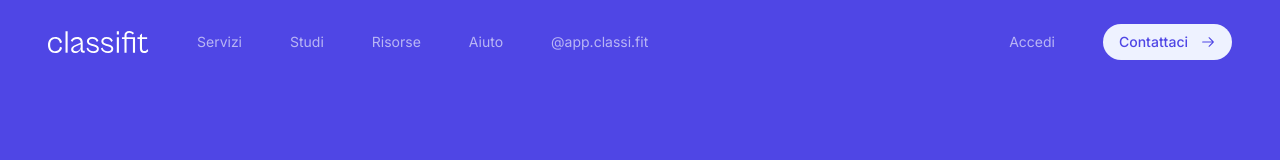
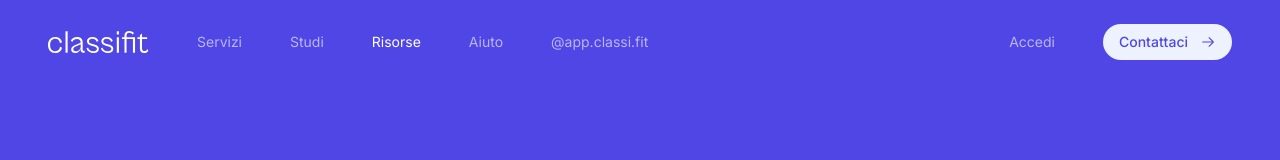
Before and after one commit to classifit/classifit-website, a Next.js app: page /blog in a window 1280 px wide. Shown: the top 160 px of the page. Built offline with nearby package versions, Linux system fonts and the light colour scheme.

Commit message:
current link color

```diff
--- a/components/sections/navbar.tsx
+++ b/components/sections/navbar.tsx
@@ -1,3 +1,5 @@
+"use client";
+import { usePathname } from "next/navigation";
 import Image from "next/image";
 import {
   DropdownMenu,
@@ -17,6 +19,7 @@ import { Button } from "../ui/button";
 import Link from "next/link";
 
 export default function Navbar() {
+  const pathname = usePathname();
   return (
     <nav className="flex items-center justify-between max-w-[1280px] px-12 py-6 bg-primary mx-auto">
       <div className="flex items-center gap-12">
@@ -33,7 +36,11 @@ export default function Navbar() {
           />
         </Link>
         <DropdownMenu>
-          <DropdownMenuTrigger className="opacity-60 hover:opacity-100 text-sm">
+          <DropdownMenuTrigger className={
+              pathname == "/servizi/prenotazioni" || pathname == "/servizi/calendario" || pathname == "/servizi/pacchetti" || pathname == "/servizi/sito-su-misura" || pathname == "/servizi/servizi-aggiuntivi"
+                ? "text-sm opacity-100"
+                : "opacity-60 hover:opacity-100 text-sm"
+            }>
             Servizi
           </DropdownMenuTrigger>
           <DropdownMenuContent className="mt-1">
@@ -69,11 +76,22 @@ export default function Navbar() {
             </Link>
           </DropdownMenuContent>
         </DropdownMenu>
-        <Link className="menu-link" href="/studi">
+        <Link
+          href="/studi"
+          className={
+            pathname == "/studi" ? "menu-link opacity-100" : "menu-link"
+          }
+        >
           Studi
         </Link>
         <DropdownMenu>
-          <DropdownMenuTrigger className="opacity-60 hover:opacity-100 text-sm">
+          <DropdownMenuTrigger
+            className={
+              pathname == "/blog" || pathname == "/roadmap"
+                ? "text-sm opacity-100"
+                : "opacity-60 hover:opacity-100 text-sm"
+            }
+          >
             Risorse
           </DropdownMenuTrigger>
           <DropdownMenuContent className="mt-1">
@@ -91,7 +109,12 @@ export default function Navbar() {
             </Link>
           </DropdownMenuContent>
         </DropdownMenu>
-        <Link className="menu-link" href="/aiuto">
+        <Link
+          href="/aiuto"
+          className={
+            pathname == "/aiuto" ? "menu-link opacity-100" : "menu-link"
+          }
+        >
           Aiuto
         </Link>
         <Link
```
